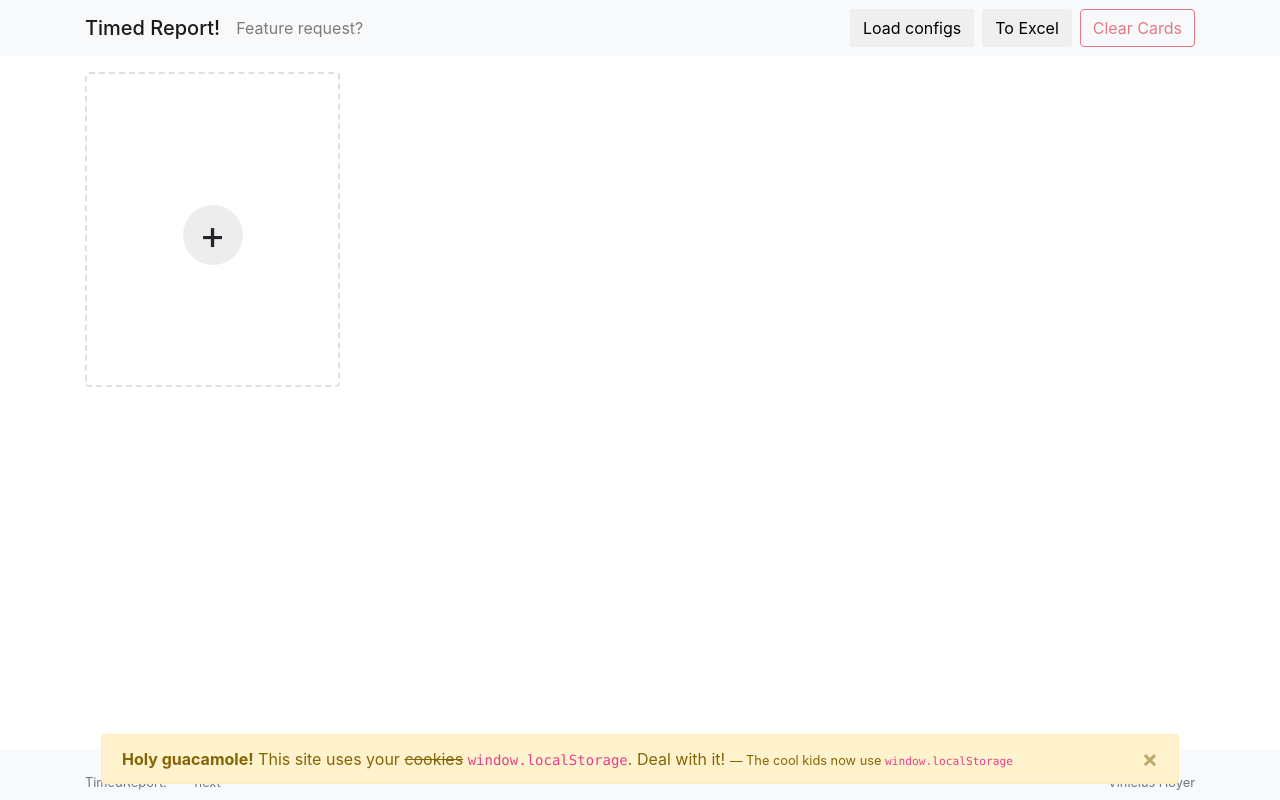
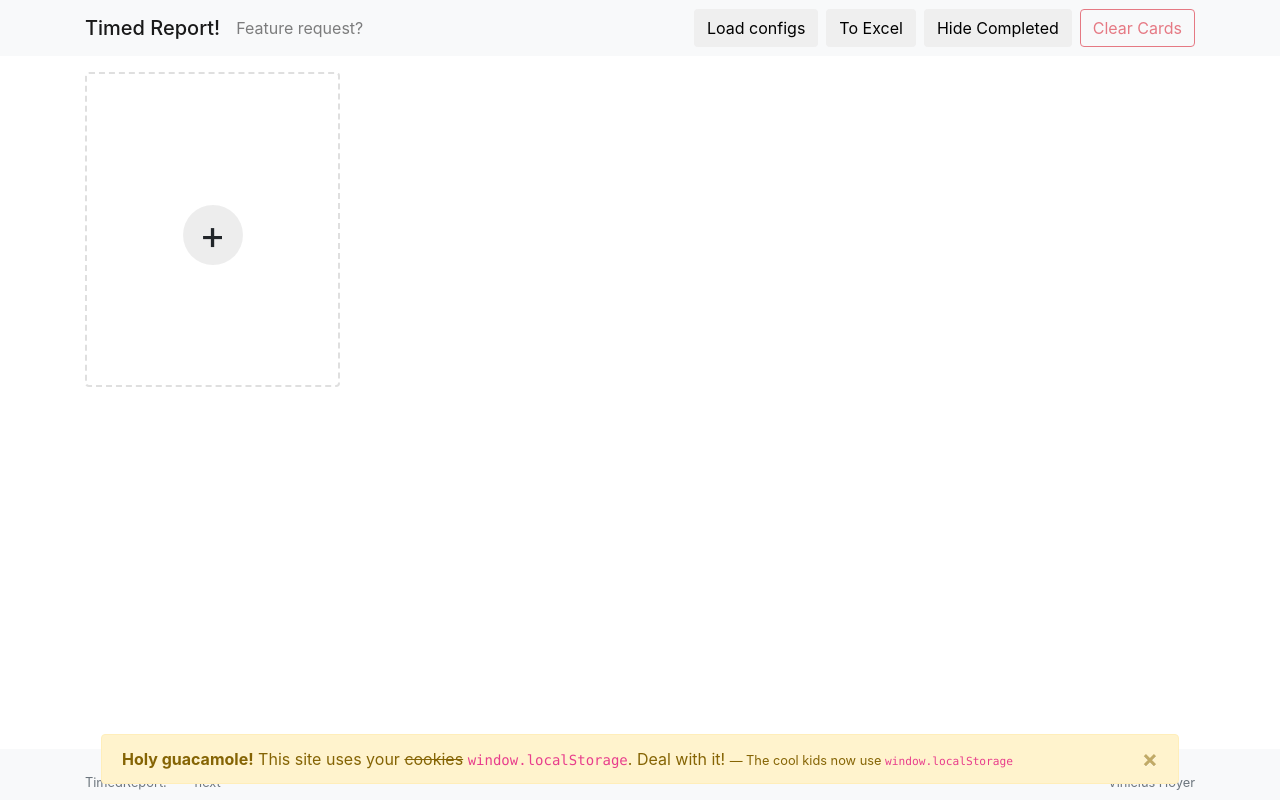
Before and after one commit to vhoyer/timedReport, a Vue app: page / in a window 1280 px wide. Built offline with nearby package versions, Linux system fonts and the light colour scheme.

Commit message:
add hide completed cards button

```diff
--- a/src/app.vue
+++ b/src/app.vue
@@ -38,6 +38,13 @@
             </button>
             <button
               type="button"
+              class="btn my-2 mr-2 my-sm-0"
+              @click="hideCompleted()"
+            >
+              {{ showCompletedButtonText }}
+            </button>
+            <button
+              type="button"
               :disabled="!(cards.length > 0)"
               class="btn btn-outline-danger my-2 my-sm-0"
               @click="clearCards()"
@@ -71,8 +78,9 @@
           </div>
         </div>
 
+        <template v-for="card in cards">
           <card
-          v-for="card in cards"
+            v-if="showCard(card)"
             :key="card.id"
             :title="card.title"
             :project="card.project"
@@ -93,6 +101,7 @@
             @edit-eta="editField($event, card.id)"
             @contextmenu="contextmenu($event, card.id)"
           />
+        </template>
       </div>
     </main>
 
@@ -272,6 +281,7 @@ export default {
       displayNotCookieAlert: true,
       beta: false,
       configEntry: '',
+      hideCompletedCards: false,
 
       isEditing: false,
 
@@ -335,6 +345,9 @@ export default {
         ...exports,
         [propertyName]: this[propertyName],
       }), {});
+    },
+    showCompletedButtonText() {
+      return this.hideCompletedCards ? 'Show Completed' : 'Hide Completed';
     },
   },
   mounted() {
@@ -702,6 +715,12 @@ export default {
         alert("Couldn't load file's content");
       };
     },
+    hideCompleted() {
+      this.hideCompletedCards = !this.hideCompletedCards;
+    },
+    showCard(card) {
+      return !this.hideCompletedCards || (this.hideCompletedCards && this.taskStates[card.taskState] !== 'done');
+    },
   },
 };
 </script>
```
Lines whose indentation alone changed are shown as unchanged.
